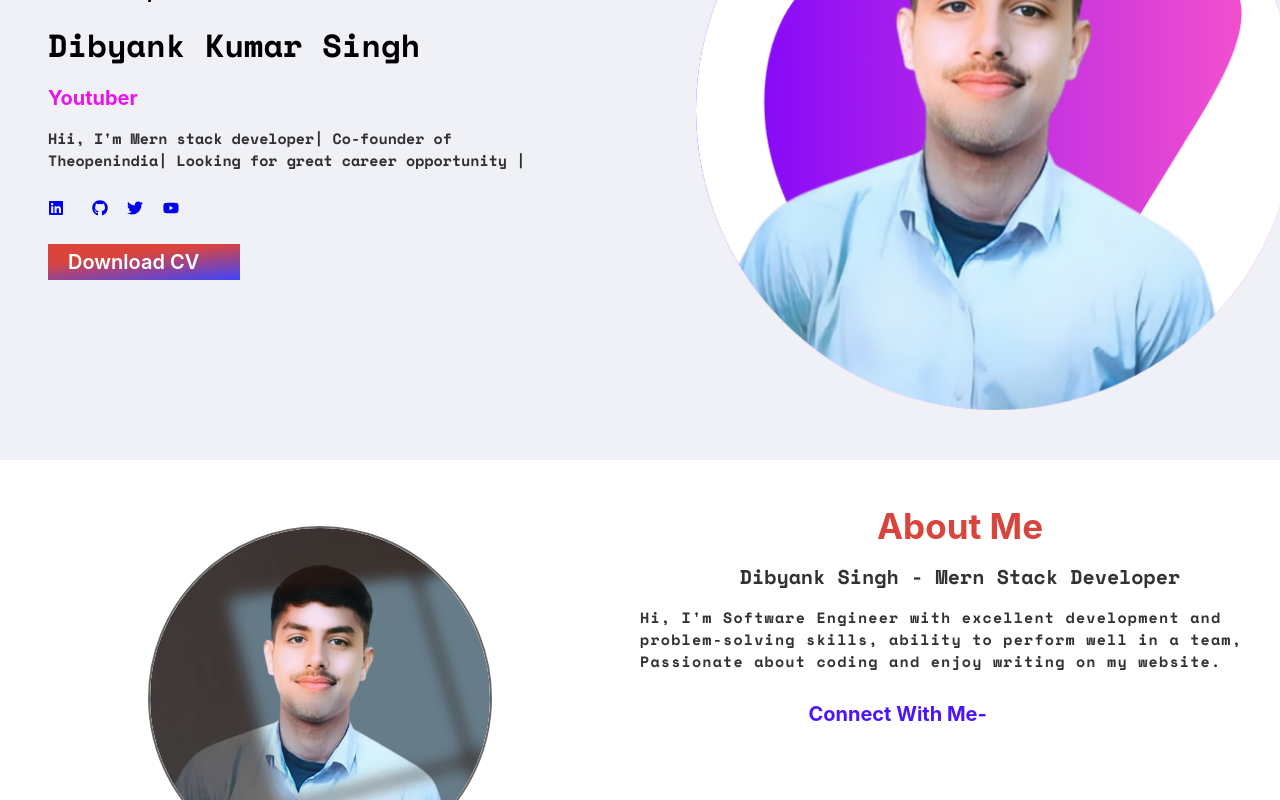
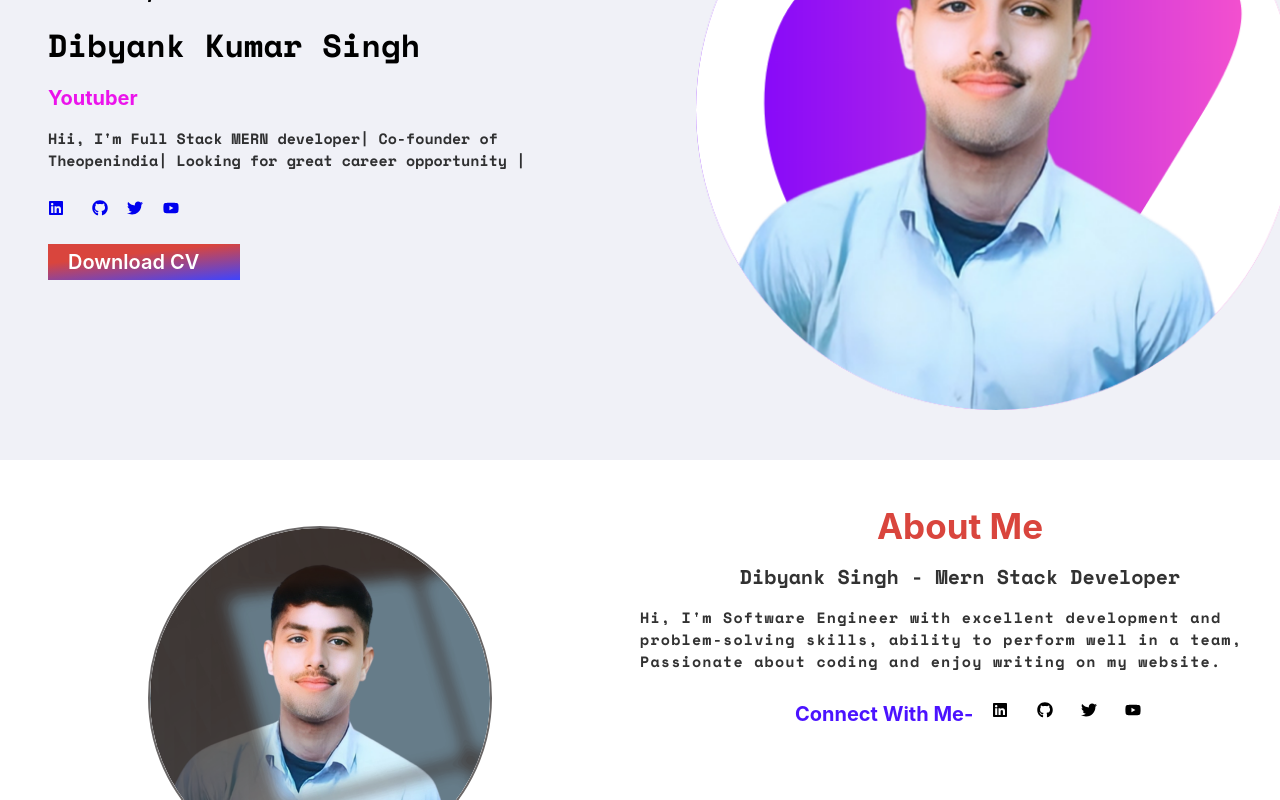
Before and after one commit to dibyank-singh/Dibyank-portfolio, a React (Create React App) app: page / in a window 1280 px wide. Shown: the part 300-1100 px from the top of the page. Built offline with nearby package versions, Linux system fonts and the light colour scheme.

Commit message:
upgrated site

```diff
--- a/src/Components/Data.js
+++ b/src/Components/Data.js
@@ -38,7 +38,7 @@ export const data=[
     },
     {
         id:8,
-        img:"/img/inventory-app.png",
+        img:"/img/openai.png",
         link:"https://github.com/dibyank-singh/InventoryManagementApp-Mern-Stack-"
     },
     {
@@ -47,6 +47,7 @@ export const data=[
         link:"https://random-color-generator-in.netlify.app/"
     },
 ]
+
 
 
 export const award=[
--- a/src/Components/Footer/Footer.jsx
+++ b/src/Components/Footer/Footer.jsx
@@ -17,5 +17,4 @@ const Footer = () => {
  </footer>
   )
 }
-
 export default Footer;
--- a/src/Components/Header/Header.jsx
+++ b/src/Components/Header/Header.jsx
@@ -23,10 +23,9 @@ const Header = () => {
               </div>
               <div className="discription">
                 <p>
-                 Hii, I'm Mern stack developer| Co-founder of Theopenindia| Looking for great career opportunity |
+                 Hii, I'm Full Stack MERN developer| Co-founder of Theopenindia| Looking for great career opportunity |
                 </p>
               </div>
-
               <div className="MenuIcon">
                  <ul className="Menu-list-header">
                  <a href="https://www.linkedin.com/in/dibyank-singh55/" className='icon-style'target="_blank" > <li><FaLinkedin/></li></a>
--- a/src/Components/HeroSection/HeroSection.css
+++ b/src/Components/HeroSection/HeroSection.css
@@ -77,6 +77,10 @@ section {
 .Menu-list li {
     list-style: none;
 }
+.Menu-list .icon-style {
+ color: black;
+}
+
 
 .list-head {
     color: rgba(60, 0, 255, 0.927);
--- a/src/Components/HeroSection/HeroSection.jsx
+++ b/src/Components/HeroSection/HeroSection.jsx
@@ -24,10 +24,10 @@ const HeroSection = () => {
           <div className="MenuIcon">
         <ul className="Menu-list">
             <h3 className='list-head'>Connect With Me-</h3>
-         <a href="https://www.linkedin.com/in/dibyank-singh55/" className='icon-style'target="_blank" > <li><FaLinkedin/></li></a>
-         <a href="https://github.com/dibyank-singh"target="_blank"> <li><FaGithub/> </li></a>
-         <a href="https://twitter.com/web_dev_Dk"target="_blank"><li><FaTwitter/></li></a>
-         <a href="https://www.youtube.com/channel/UCgZ7ipbbZtTLijRtHOijyPg"target="_blank"><li><FaYoutube/></li></a>
+         <a href="https://www.linkedin.com/in/dibyank-singh55/" target="_blank" > <li className='icon-style'><FaLinkedin/></li></a>
+         <a href="https://github.com/dibyank-singh"target="_blank"> <li className='icon-style'><FaGithub/> </li></a>
+         <a href="https://twitter.com/web_dev_Dk"target="_blank"><li className='icon-style'><FaTwitter/></li></a>
+         <a href="https://www.youtube.com/channel/UCgZ7ipbbZtTLijRtHOijyPg"target="_blank"><li className='icon-style'><FaYoutube/></li></a>
         </ul>
          </div>
             </div>
```
Also changed, not shown: public/Img/openai.png (added).
